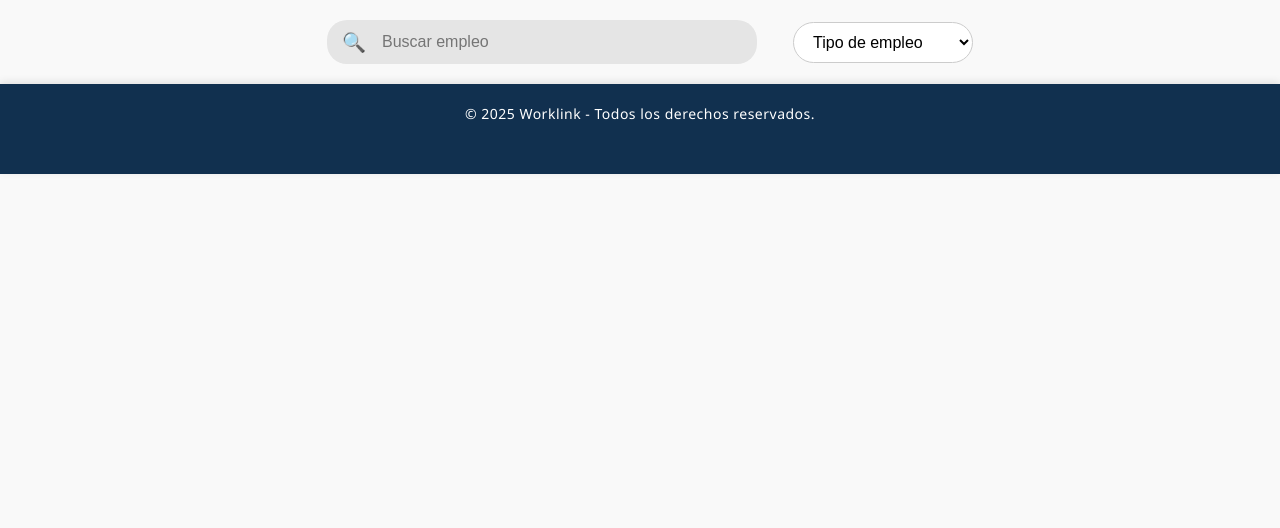
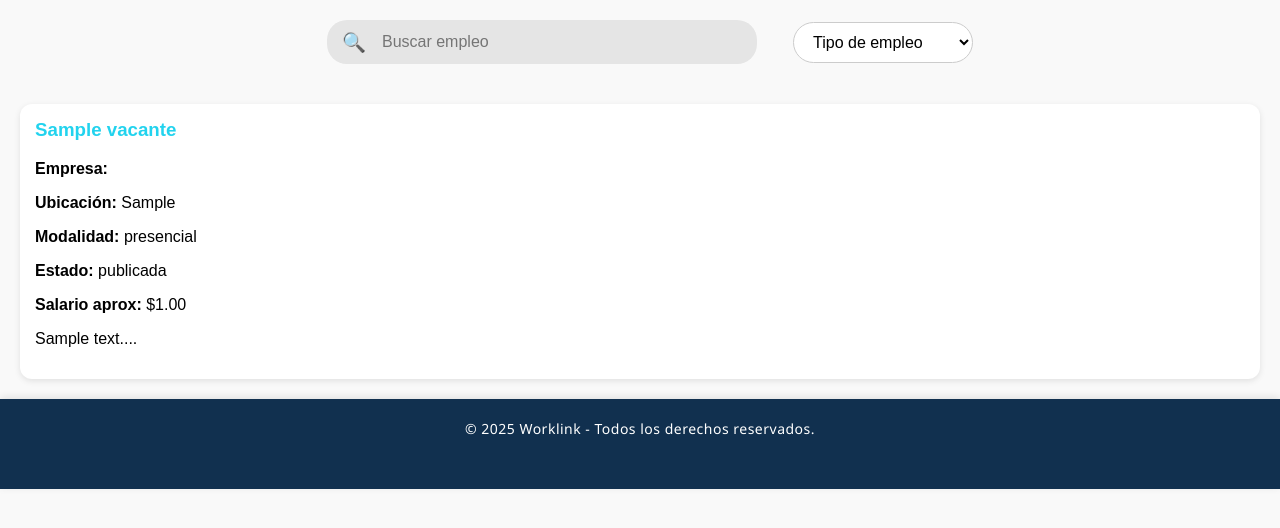
Before and after one commit to Chappie7w7/Work-Link, a Flask app: page /empleos in a window 1280 px wide. Shown: the part 70-598 px from the top of the page. Run offline with Flask 3, Linux system fonts and the light colour scheme; the visitor is signed in with stand-in values (Sample User, id 1); tables that the repository leaves empty hold one stand-in row (values such as "Sample post").

Commit message:
funcionamiento de agregar empleos

```diff
--- a/app/routes/rt_empleos.py
+++ b/app/routes/rt_empleos.py
@@ -1,7 +1,9 @@
-from flask import Blueprint, render_template, session, redirect, url_for
+from flask import Blueprint, render_template, session, redirect, url_for, request, flash
 from app.controller.ctr_empleos import get_user_from_session
 from app.utils.decorators import login_role_required
 from app.utils.roles import Roles
+from app.db.sql import db
+from app.models.md_vacantes import VacanteModel
 
 rt_empleos = Blueprint('EmpleosRoute', __name__)
 
@@ -11,4 +13,56 @@
     user = get_user_from_session(session)
     if not user:
         return redirect(url_for('IndexRoute.index'))
-    return render_template("empleos/empleos.jinja2", usuario=user)
+
+    # Traer todas las vacantes publicadas
+    vacantes = VacanteModel.query.order_by(VacanteModel.fecha_publicacion.desc()).all()
+
+    return render_template("empleos/empleos.jinja2", usuario=user, vacantes=vacantes)
+
+
+
+# 🚀 Nueva ruta para publicar vacantes
+@rt_empleos.route("/empleos/nueva", methods=["GET", "POST"])
+@login_role_required(Roles.EMPRESA)  # <-- si quieres que solo empresas publiquen
+def nueva_vacante():
+    user = get_user_from_session(session)
+    if not user:
+        return redirect(url_for('IndexRoute.index'))
+
+    if request.method == "POST":
+        try:
+            empresa_id = request.form.get("empresa_id")
+            titulo = request.form.get("titulo")
+            descripcion = request.form.get("descripcion")
+            requisitos = request.form.get("requisitos")
+            ubicacion = request.form.get("ubicacion")
+            estado = request.form.get("estado")
+            destacada = True if request.form.get("destacada") == "true" else False
+            salario_aprox = request.form.get("salario_aprox")
+            modalidad = request.form.get("modalidad")
+
+            salario_aprox = float(salario_aprox) if salario_aprox else None
+
+            nueva_vacante = VacanteModel(
+                empresa_id=empresa_id,
+                titulo=titulo,
+                descripcion=descripcion,
+                requisitos=requisitos,
+                ubicacion=ubicacion,
+                estado=estado,
+                destacada=destacada,
+                salario_aprox=salario_aprox,
+                modalidad=modalidad
+            )
+
+            db.session.add(nueva_vacante)
+            db.session.commit()
+
+            flash("✅ Vacante registrada con éxito")
+            return redirect(url_for("EmpleosRoute.nueva_vacante"))
+
+        except Exception as e:
+            db.session.rollback()
+            flash(f"❌ Error al registrar la vacante: {str(e)}")
+
+    return render_template("empresa/publicar_empleo.jinja2", usuario=user)
--- a/app/static/css/style_empleos.css
+++ b/app/static/css/style_empleos.css
@@ -49,3 +49,23 @@
     font-size: 1rem;
     min-width: 180px;
 }
+
+/*dieño de vista empleos*/
+.vacantes-container {
+    display: grid;
+    grid-template-columns: repeat(auto-fit, minmax(280px, 1fr));
+    gap: 20px;
+    padding: 20px;
+}
+
+.vacante-card {
+    background: #fff;
+    border-radius: 12px;
+    padding: 15px;
+    box-shadow: 0 2px 6px rgba(0,0,0,0.1);
+}
+
+.vacante-card h3 {
+    margin-top: 0;
+    color: #22d3ee;
+}
--- a/app/templates/empleos/empleos.jinja2
+++ b/app/templates/empleos/empleos.jinja2
@@ -1,13 +1,14 @@
-
 {% import "components/navbar.jinja2" as components %}
 {% import "components/footer.jinja2" as footer %}
 <!DOCTYPE html>
 <html lang="es">
+
 <head>
     <meta charset="UTF-8">
     <title>Empleos</title>
     <link rel="stylesheet" href="{{ url_for('static', filename='css/style_empleos.css') }}">
 </head>
+
 <body>
 
     {{ components.navbar("empleos", "empleos", current_user) }}
@@ -27,6 +28,27 @@
             </select>
         </div>
     </div>
+    <div class="vacantes-container">
+        {% if vacantes %}
+        {% for v in vacantes %}
+        <div class="vacante-card">
+            <h3>{{ v.titulo }}</h3>
+            <p><strong>Empresa:</strong> {{ v.empresa.nombre if v.empresa else "Sin empresa" }}</p>
+            <p><strong>Ubicación:</strong> {{ v.ubicacion or "No especificada" }}</p>
+            <p><strong>Modalidad:</strong> {{ v.modalidad }}</p>
+            <p><strong>Estado:</strong> {{ v.estado }}</p>
+            {% if v.salario_aprox %}
+            <p><strong>Salario aprox:</strong> ${{ "%.2f"|format(v.salario_aprox) }}</p>
+            {% endif %}
+            <p>{{ v.descripcion[:150] }}...</p>
+        </div>
+        {% endfor %}
+        {% else %}
+        <p>No hay vacantes registradas aún.</p>
+        {% endif %}
+    </div>
+
     {{ footer.footer() }}
 </body>
+
 </html>
--- a/app/templates/empresa/publicar_empleo.jinja2
+++ b/app/templates/empresa/publicar_empleo.jinja2
@@ -17,7 +17,7 @@
     <div class="container">
         <div class="register-box">
             <h2>Registrar Vacante</h2>
-            <form action="#" method="POST">
+            <form action="{{ url_for('EmpleosRoute.nueva_vacante') }}" method="POST">
                 <label for="empresa_id">Empresa</label>
                 <input type="text" id="empresa_id" name="empresa_id" placeholder="Nombre de la empresa">
 
```
Lines whose indentation alone changed are shown as unchanged.
